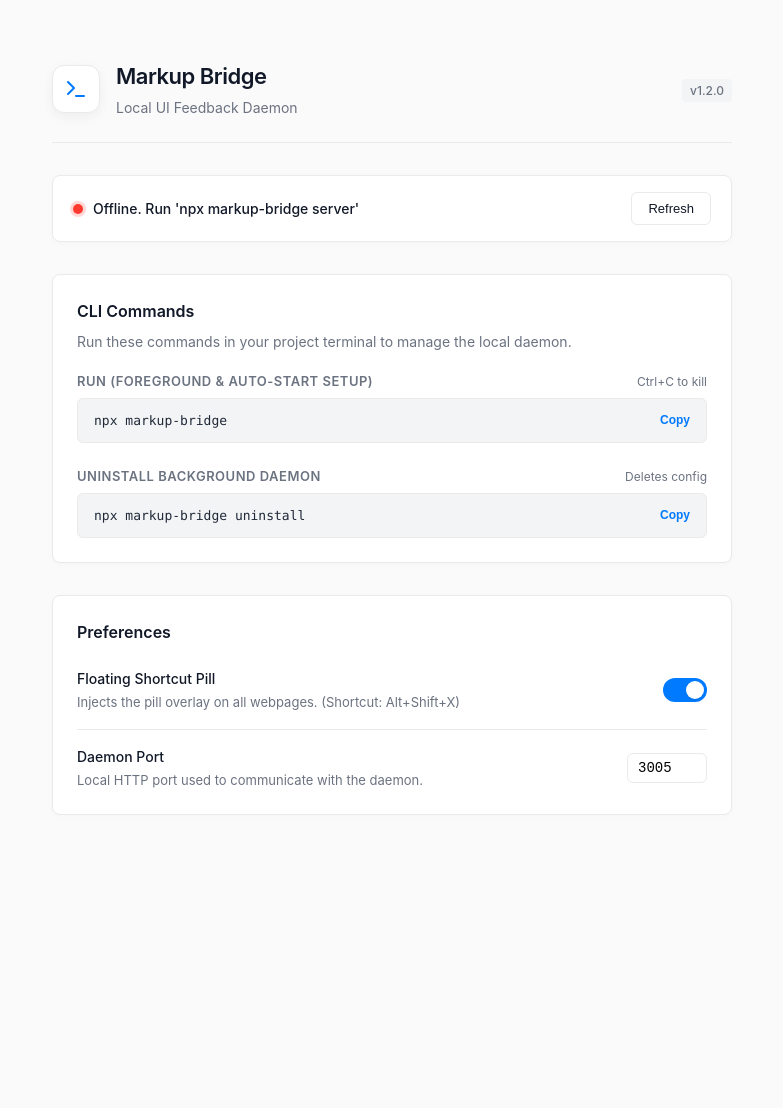
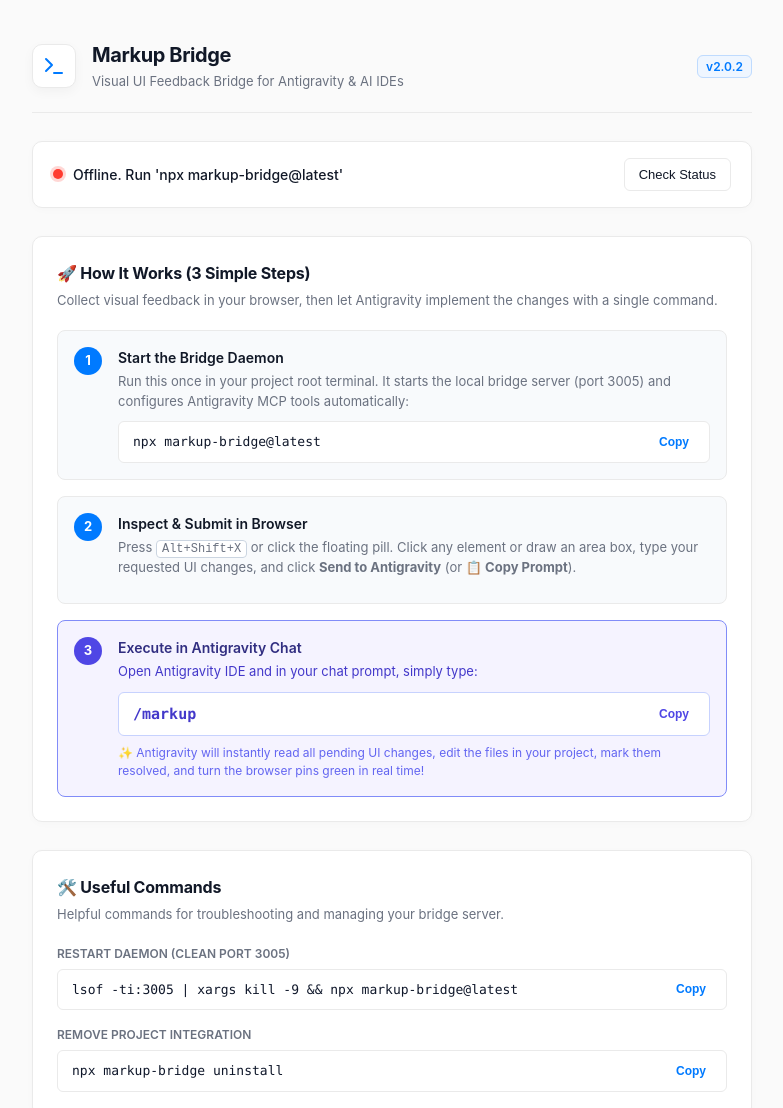
Before and after one commit to TechByKabya/markup-by-kabya, a browser extension: page extension/setup.html in a window 1280 px wide. Shown: the top 1108 px of the page, without its empty margins (248-1031 px from the left). Before the commit the page ends 875 px from the top, so only its background shows below. Drawn offline with Linux system fonts and the light colour scheme; no server answers.

Commit message:
docs: update setup and popup pages with clear 3-step workflow and /markup guide

```diff
--- a/extension/setup.html
+++ b/extension/setup.html
@@ -3,7 +3,7 @@
 <head>
   <meta charset="UTF-8">
   <meta name="viewport" content="width=device-width, initial-scale=1.0">
-  <title>Markup Bridge - Dashboard</title>
+  <title>Markup Bridge - Setup & Workflow Guide</title>
   <style>
     :root {
       --bg: #fafafa;
@@ -16,7 +16,7 @@
       --primary-hover: #006ae6;
       --success: #34c759;
       --danger: #ff3b30;
-      --radius: 8px;
+      --radius: 10px;
     }
 
     * { box-sizing: border-box; margin: 0; padding: 0; }
@@ -28,15 +28,15 @@
       line-height: 1.5;
       font-size: 14px;
       -webkit-font-smoothing: antialiased;
-      padding: 60px 20px;
+      padding: 40px 20px 80px;
     }
 
     .container {
-      max-width: 680px;
+      max-width: 720px;
       margin: 0 auto;
       display: flex;
       flex-direction: column;
-      gap: 32px;
+      gap: 28px;
     }
 
     /* Header */
@@ -44,7 +44,7 @@
       display: flex;
       align-items: center;
       justify-content: space-between;
-      padding-bottom: 24px;
+      padding-bottom: 20px;
       border-bottom: 1px solid var(--border);
     }
 
@@ -55,15 +55,15 @@
     }
 
     .logo {
-      width: 48px;
-      height: 48px;
-      border-radius: 12px;
+      width: 44px;
+      height: 44px;
+      border-radius: 10px;
       background: #fff;
       border: 1px solid var(--border);
       display: flex;
       align-items: center;
       justify-content: center;
-      box-shadow: 0 4px 12px rgba(0,0,0,0.05);
+      box-shadow: 0 4px 12px rgba(0,0,0,0.04);
     }
 
     .logo svg {
@@ -72,16 +72,26 @@
     }
 
     .title h1 {
-      font-size: 22px;
-      font-weight: 600;
-      letter-spacing: -0.5px;
+      font-size: 20px;
+      font-weight: 700;
+      letter-spacing: -0.4px;
       color: var(--text);
     }
 
     .title p {
-      font-size: 14px;
+      font-size: 13px;
       color: var(--text-muted);
-      margin-top: 4px;
+      margin-top: 2px;
+    }
+
+    .badge-ver {
+      font-size: 12px;
+      color: var(--primary);
+      font-weight: 600;
+      background: #eff6ff;
+      border: 1px solid #bfdbfe;
+      padding: 3px 8px;
+      border-radius: 6px;
     }
 
     /* Status Banner */
@@ -122,7 +132,7 @@
     }
 
     .btn {
-      padding: 8px 16px;
+      padding: 8px 14px;
       border-radius: 6px;
       font-size: 13px;
       font-weight: 500;
@@ -138,7 +148,7 @@
       border-color: #d1d5db;
     }
 
-    /* Command Sections */
+    /* Cards / Sections */
     .section {
       background: var(--surface);
       border: 1px solid var(--border);
@@ -147,46 +157,77 @@
       box-shadow: 0 2px 8px rgba(0,0,0,0.02);
     }
 
-    .section h2 {
+    .section-title {
       font-size: 16px;
-      font-weight: 600;
-      margin-bottom: 8px;
+      font-weight: 700;
+      letter-spacing: -0.2px;
+      margin-bottom: 6px;
+      display: flex;
+      align-items: center;
+      gap: 8px;
     }
 
-    .section p {
-      font-size: 14px;
+    .section-desc {
+      font-size: 13px;
       color: var(--text-muted);
       margin-bottom: 20px;
+      line-height: 1.5;
     }
 
-    .command-group {
-      margin-bottom: 24px;
+    /* Workflow Steps */
+    .workflow-steps {
+      display: flex;
+      flex-direction: column;
+      gap: 16px;
     }
 
-    .command-group:last-child {
-      margin-bottom: 0;
+    .step-card {
+      display: flex;
+      gap: 16px;
+      padding: 16px;
+      background: #f8fafc;
+      border: 1px solid var(--border);
+      border-radius: 8px;
+      align-items: flex-start;
     }
 
-    .command-header {
+    .step-num {
+      width: 28px;
+      height: 28px;
+      border-radius: 50%;
+      background: var(--primary);
+      color: #fff;
+      font-weight: 700;
+      font-size: 13px;
       display: flex;
-      justify-content: space-between;
       align-items: center;
-      margin-bottom: 6px;
+      justify-content: center;
+      flex-shrink: 0;
     }
 
-    .command-title {
+    .step-body {
+      flex: 1;
+    }
+
+    .step-heading {
+      font-weight: 600;
+      font-size: 14px;
+      color: var(--text);
+      margin-bottom: 4px;
+    }
+
+    .step-text {
       font-size: 13px;
-      font-weight: 600;
       color: var(--text-muted);
-      text-transform: uppercase;
-      letter-spacing: 0.5px;
+      line-height: 1.5;
+      margin-bottom: 10px;
     }
 
     .command-box {
-      background: #f3f4f6;
+      background: #ffffff;
       border: 1px solid var(--border);
       border-radius: 6px;
-      padding: 12px 16px;
+      padding: 10px 14px;
       display: flex;
       justify-content: space-between;
       align-items: center;
@@ -195,7 +236,8 @@
     .command-box code {
       font-family: ui-monospace, SFMono-Regular, Menlo, Monaco, Consolas, monospace;
       font-size: 13px;
-      color: #1f2937;
+      color: #0f172a;
+      font-weight: 500;
     }
 
     .copy-btn {
@@ -205,10 +247,23 @@
       font-weight: 600;
       color: var(--primary);
       cursor: pointer;
+      padding: 2px 6px;
+      border-radius: 4px;
     }
 
     .copy-btn:hover {
-      text-decoration: underline;
+      background: #eff6ff;
+    }
+
+    .highlight-pill {
+      display: inline-block;
+      background: #e0e7ff;
+      color: #3730a3;
+      font-weight: 700;
+      padding: 2px 8px;
+      border-radius: 4px;
+      font-family: monospace;
+      font-size: 13px;
     }
 
     /* Preferences */
@@ -216,7 +271,7 @@
       display: flex;
       justify-content: space-between;
       align-items: center;
-      padding: 16px 0;
+      padding: 14px 0;
       border-bottom: 1px solid var(--border);
     }
 
@@ -231,9 +286,9 @@
     }
 
     .pref-desc {
-      font-size: 13px;
+      font-size: 12px;
       color: var(--text-muted);
-      margin-top: 4px;
+      margin-top: 2px;
     }
 
     .toggle {
@@ -285,54 +340,104 @@
         </div>
         <div class="title">
           <h1>Markup Bridge</h1>
-          <p>Local UI Feedback Daemon</p>
+          <p>Visual UI Feedback Bridge for Antigravity & AI IDEs</p>
         </div>
       </div>
       <div>
-        <span style="font-size: 12px; color: var(--text-muted); font-weight: 500; background: #f3f4f6; padding: 4px 8px; border-radius: 4px;">v1.2.0</span>
+        <span class="badge-ver">v2.0.2</span>
       </div>
     </header>
 
-    <!-- Status -->
+    <!-- Status Banner -->
     <div class="status-banner">
       <div class="status-indicator">
         <div class="dot" id="status-dot"></div>
-        <span id="status-text">Checking daemon status...</span>
+        <span id="status-text">Checking bridge daemon status...</span>
       </div>
-      <button class="btn" id="btn-recheck">Refresh</button>
+      <button class="btn" id="btn-recheck">Check Status</button>
     </div>
 
-    <!-- Commands Section -->
+    <!-- The 3-Step Workflow Guide -->
     <section class="section">
-      <h2>CLI Commands</h2>
-      <p>Run these commands in your project terminal to manage the local daemon.</p>
+      <h2 class="section-title">🚀 How It Works (3 Simple Steps)</h2>
+      <p class="section-desc">Collect visual feedback in your browser, then let Antigravity implement the changes with a single command.</p>
 
-      <div class="command-group">
-        <div class="command-header">
-          <span class="command-title">Run (Foreground & Auto-Start Setup)</span>
-          <span style="font-size: 12px; color: var(--text-muted);">Ctrl+C to kill</span>
+      <div class="workflow-steps">
+        <!-- Step 1 -->
+        <div class="step-card">
+          <div class="step-num">1</div>
+          <div class="step-body">
+            <div class="step-heading">Start the Bridge Daemon</div>
+            <div class="step-text">Run this once in your project root terminal. It starts the local bridge server (port 3005) and configures Antigravity MCP tools automatically:</div>
+            <div class="command-box">
+              <code id="cmd-start">npx markup-bridge@latest</code>
+              <button class="copy-btn" id="btn-copy-start">Copy</button>
+            </div>
+          </div>
         </div>
-        <div class="command-box">
-          <code id="cmd-init">npx markup-bridge</code>
-          <button class="copy-btn" id="btn-copy-init">Copy</button>
+
+        <!-- Step 2 -->
+        <div class="step-card">
+          <div class="step-num">2</div>
+          <div class="step-body">
+            <div class="step-heading">Inspect & Submit in Browser</div>
+            <div class="step-text">
+              Press <kbd style="background:#fff;border:1px solid #cbd5e1;padding:1px 5px;border-radius:4px;font-size:12px;">Alt+Shift+X</kbd> or click the floating pill. Click any element or draw an area box, type your requested UI changes, and click <strong>Send to Antigravity</strong> (or <strong>📋 Copy Prompt</strong>).
+            </div>
+          </div>
+        </div>
+
+        <!-- Step 3 -->
+        <div class="step-card" style="border: 1.5px solid #818cf8; background: #f5f3ff;">
+          <div class="step-num" style="background: #4f46e5;">3</div>
+          <div class="step-body">
+            <div class="step-heading" style="color: #312e81;">Execute in Antigravity Chat</div>
+            <div class="step-text" style="color: #4338ca;">
+              Open Antigravity IDE and in your chat prompt, simply type:
+            </div>
+            <div class="command-box" style="background:#ffffff; border-color: #c7d2fe;">
+              <code id="cmd-markup" style="color: #4338ca; font-weight: 700; font-size: 15px;">/markup</code>
+              <button class="copy-btn" id="btn-copy-markup" style="color: #4f46e5;">Copy</button>
+            </div>
+            <div style="font-size: 12px; color: #6366f1; margin-top: 8px;">
+              ✨ Antigravity will instantly read all pending UI changes, edit the files in your project, mark them resolved, and turn the browser pins green in real time!
+            </div>
+          </div>
         </div>
       </div>
+    </section>
 
-      <div class="command-group">
-        <div class="command-header">
-          <span class="command-title">Uninstall Background Daemon</span>
-          <span style="font-size: 12px; color: var(--text-muted);">Deletes config</span>
+    <!-- Additional Commands & Maintenance -->
+    <section class="section">
+      <h2 class="section-title">🛠️ Useful Commands</h2>
+      <p class="section-desc">Helpful commands for troubleshooting and managing your bridge server.</p>
+
+      <div class="workflow-steps">
+        <div>
+          <div style="font-size: 12px; font-weight: 600; color: var(--text-muted); margin-bottom: 6px; text-transform: uppercase;">
+            Restart Daemon (Clean Port 3005)
+          </div>
+          <div class="command-box">
+            <code id="cmd-restart">lsof -ti:3005 | xargs kill -9 && npx markup-bridge@latest</code>
+            <button class="copy-btn" id="btn-copy-restart">Copy</button>
+          </div>
         </div>
-        <div class="command-box">
-          <code id="cmd-remove">npx markup-bridge uninstall</code>
-          <button class="copy-btn" id="btn-copy-remove">Copy</button>
+
+        <div>
+          <div style="font-size: 12px; font-weight: 600; color: var(--text-muted); margin-bottom: 6px; text-transform: uppercase;">
+            Remove Project Integration
+          </div>
+          <div class="command-box">
+            <code id="cmd-remove">npx markup-bridge uninstall</code>
+            <button class="copy-btn" id="btn-copy-remove">Copy</button>
+          </div>
         </div>
       </div>
     </section>
 
     <!-- Preferences -->
     <section class="section">
-      <h2>Preferences</h2>
+      <h2 class="section-title">⚙️ Preferences</h2>
 
       <div class="pref-row">
         <div>
@@ -348,7 +453,7 @@
       <div class="pref-row">
         <div>
           <div class="pref-label">Daemon Port</div>
-          <div class="pref-desc">Local HTTP port used to communicate with the daemon.</div>
+          <div class="pref-desc">Local HTTP port used to communicate with the bridge daemon.</div>
         </div>
         <input type="number" id="pref-port" value="3005" style="width: 80px; padding: 6px 10px; border: 1px solid var(--border); border-radius: 6px; font-size: 14px; font-family: monospace;">
       </div>
--- a/extension/setup.js
+++ b/extension/setup.js
@@ -26,7 +26,7 @@
     statusText.textContent = `Connected (Uptime: ${Math.round(data.uptime)}s)`;
   } catch (_) {
     statusDot.className = 'dot offline';
-    statusText.textContent = `Offline. Run 'npx markup-bridge server'`;
+    statusText.textContent = `Offline. Run 'npx markup-bridge@latest'`;
   }
 }
 
@@ -44,7 +44,9 @@
   });
 };
 
-setupCopy('btn-copy-init', 'cmd-init');
+setupCopy('btn-copy-start', 'cmd-start');
+setupCopy('btn-copy-markup', 'cmd-markup');
+setupCopy('btn-copy-restart', 'cmd-restart');
 setupCopy('btn-copy-remove', 'cmd-remove');
 
 // 3. Preferences Storage
```
Also changed, not shown: extension/popup.html (+6 -2 lines).
